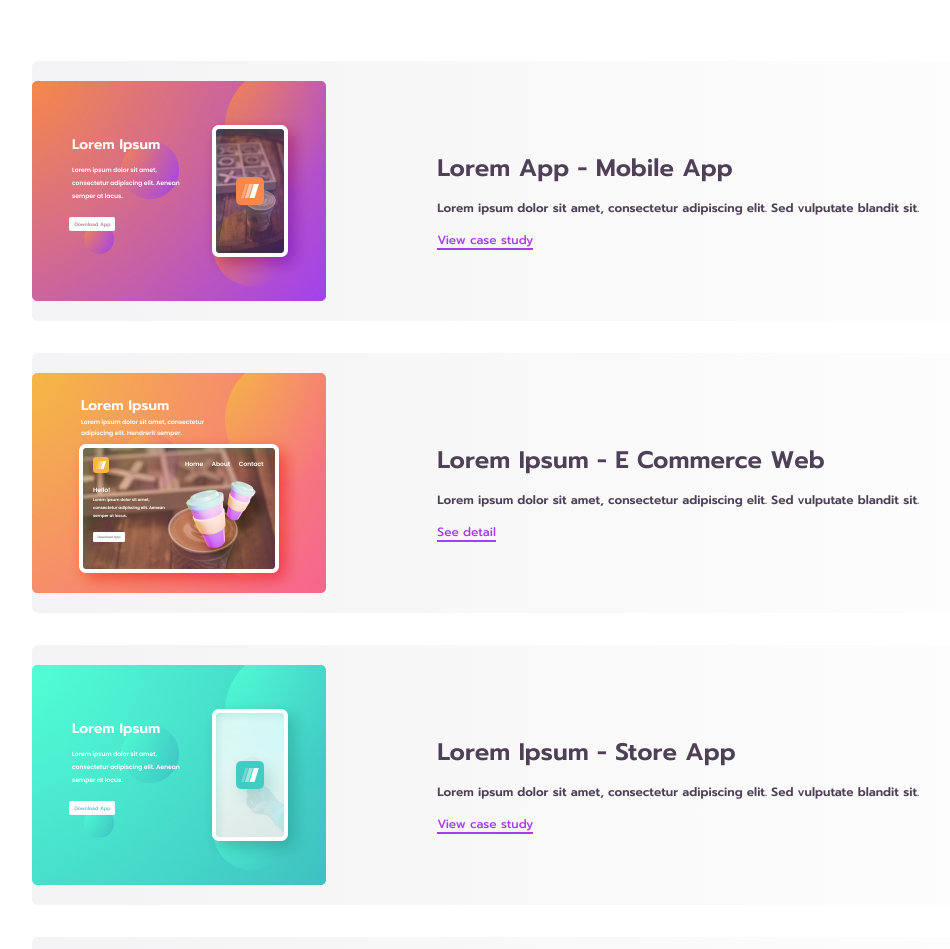
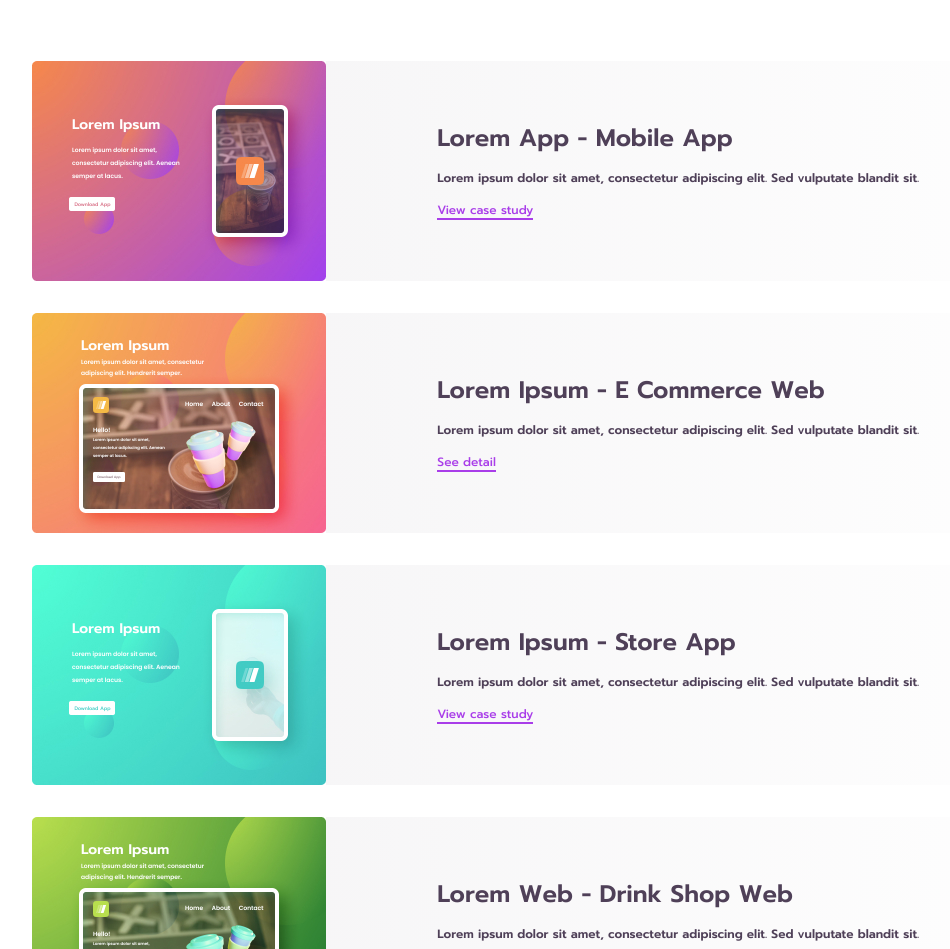
Before and after one commit to rural-dev/nextjs-portfolio, a Next.js app: page /projects in a window 1280 px wide. Shown: the part 203-1152 px from the top of the page, without its empty margins (48-998 px from the left). Built offline with nearby package versions, Linux system fonts and the light colour scheme.

Commit message:
fix projects

```diff
--- a/pages/projects.js
+++ b/pages/projects.js
@@ -14,17 +14,17 @@ export default function Project() {
         <link rel="icon" href="/logo.svg" />
       </Head>
       <Header/>
-      <div className='px-5 lg:px-20'>
+      <div className='px-10 lg:px-20'>
         <div className='py-8 flex flex-row items-center'>
           <button className='basis-1/3 rounded-full h-1 bg-gradient-to-r from-transparent to-[#4F405850]'/>
           <p className='basis-1/3 text-center text-4xl text-basic font-semibold font-body'>Projects</p>
           <button className='basis-1/3 rounded-full h-1 bg-gradient-to-r from-[#4F405850] to-transparent'/>
         </div>
-        <div className='my-8 py-5 lg:py:0 rounded-md flex flex-col lg:flex-row items-center bg-gradient-to-r from-[#4F405810] to-transparent'>
+        <div className='my-8 rounded-md flex flex-col lg:flex-row items-center bg-gradient-to-r from-[#4F405810] to-transparent'>
           <div className='lg:basis-1/3 rounded-md h-[220px] lg:h-[220px] relative'>
             <img src="/project-1.jpg" alt="project-1.jpg" />
           </div>
-          <div className='lg:basis-2/3 px-8 pt-5 lg:pt:0 rounded-md flex flex-col'>
+          <div className='lg:basis-2/3 px-8 py-5 lg:py:0 rounded-md flex flex-col'>
             <p className='text-2xl text-basic font-semibold font-body'>Lorem App - Mobile App</p>
             <p className='pt-4 text-xs text-basic font-semibold font-body'>Lorem ipsum dolor sit amet, consectetur adipiscing elit. Sed vulputate blandit sit.</p>
             <button className="mr-auto pt-4  text-violet border-b-2 border-violet text-xs font-medium font-body">
@@ -34,31 +34,31 @@ export default function Project() {
             </button>
           </div>
         </div>
-        <div className='my-8 py-5 lg:py:0 rounded-md flex flex-col lg:flex-row items-center bg-gradient-to-r from-[#4F405810] to-transparent'>
+        <div className='my-8 rounded-md flex flex-col lg:flex-row items-center bg-gradient-to-r from-[#4F405810] to-transparent'>
           <div className='lg:basis-1/3 rounded-md lg:h-[220px] relative'>
           <img src="/project-2.jpg" alt="project-2.jpg" />
           </div>
-          <div className='lg:basis-2/3 px-8 pt-5 lg:pt:0 rounded-md flex flex-col'>
+          <div className='lg:basis-2/3 px-8 py-5 lg:py:0 rounded-md flex flex-col'>
             <p className='text-2xl text-basic font-semibold font-body'>Lorem Ipsum - E Commerce Web</p>
             <p className='pt-4 text-xs text-basic font-semibold font-body'>Lorem ipsum dolor sit amet, consectetur adipiscing elit. Sed vulputate blandit sit.</p>
             <button className="mr-auto pt-4  text-violet border-b-2 border-violet text-xs font-medium font-body">See detail</button>
           </div>
         </div>
-        <div className='my-8 py-5 lg:py:0 rounded-md flex flex-col lg:flex-row items-center bg-gradient-to-r from-[#4F405810] to-transparent'>
+        <div className='my-8 rounded-md flex flex-col lg:flex-row items-center bg-gradient-to-r from-[#4F405810] to-transparent'>
           <div className='lg:basis-1/3 rounded-md lg:h-[220px] relative'>
           <img src="/project-3.jpg" alt="project-3.jpg" />
           </div>
-          <div className='lg:basis-2/3 px-8 pt-5 lg:pt:0 rounded-md flex flex-col'>
+          <div className='lg:basis-2/3 px-8 py-5 lg:py:0 rounded-md flex flex-col'>
             <p className='text-2xl text-basic font-semibold font-body'>Lorem Ipsum - Store App</p>
             <p className='pt-4 text-xs text-basic font-semibold font-body'>Lorem ipsum dolor sit amet, consectetur adipiscing elit. Sed vulputate blandit sit.</p>
             <button className="mr-auto pt-4  text-violet border-b-2 border-violet text-xs font-medium font-body">View case study</button>
           </div>
         </div>
-        <div className='my-8 py-5 lg:py:0 rounded-md flex flex-col lg:flex-row items-center bg-gradient-to-r from-[#4F405810] to-transparent'>
+        <div className='my-8 rounded-md flex flex-col lg:flex-row items-center bg-gradient-to-r from-[#4F405810] to-transparent'>
           <div className='lg:basis-1/3 rounded-md lg:h-[220px] relative'>
           <img src="/project-4.jpg" alt="project-4.jpg" />
           </div>
-          <div className='lg:basis-2/3 px-8 pt-5 lg:pt:0 rounded-md flex flex-col'>
+          <div className='lg:basis-2/3 px-8 py-5 lg:py:0 rounded-md flex flex-col'>
             <p className='text-2xl text-basic font-semibold font-body'>Lorem Web - Drink Shop Web</p>
             <p className='pt-4 text-xs text-basic font-semibold font-body'>Lorem ipsum dolor sit amet, consectetur adipiscing elit. Sed vulputate blandit sit.</p>
             <button className="mr-auto pt-4  text-violet border-b-2 border-violet text-xs font-medium font-body">See detaily</button>
```
